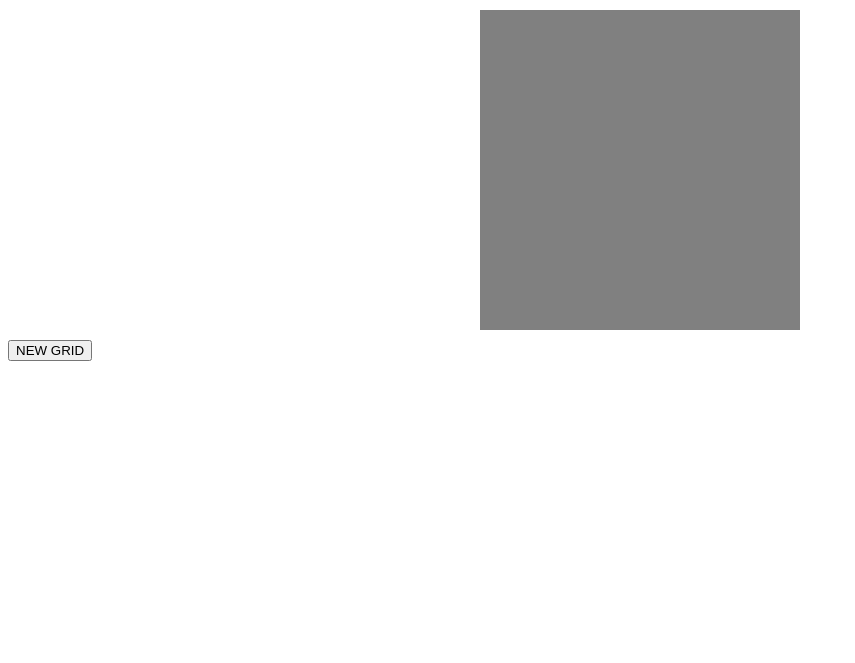
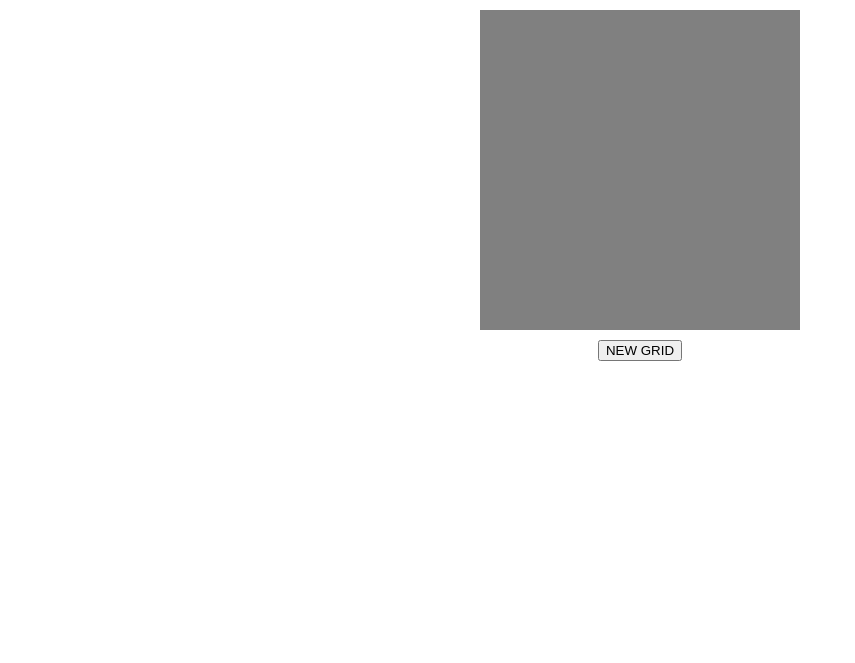
Before and after one commit to voodoowoodoo/etchasketch, a plain HTML site: page index.html in a window 1280 px wide. Shown: the whole page, without its empty margins (0-855 px from the left). Drawn offline with Linux system fonts and the light colour scheme.

Commit message:
styling and cleaning code

```diff
--- a/css/stylesheet.css
+++ b/css/stylesheet.css
@@ -9,3 +9,11 @@
 	float: left;
 
 }
+
+#newGrid {
+	width: 320px;
+	height: 320px;
+	margin: 10px auto;
+	text-align: center;
+
+}
--- a/index.html
+++ b/index.html
@@ -17,7 +17,9 @@
 
 	</div>
 
-	<button type="button" onclick="gridPrompt();">NEW GRID</button>
+	<div id="newGrid">
+		<button type="button" onclick="gridPrompt();">NEW GRID</button>
+	</div>
 
 </body>
 </html>
--- a/js/jquery.js
+++ b/js/jquery.js
@@ -1,10 +1,11 @@
+//Initial script sothat the user starts with a 16 x 16 sketchpad
 $(document).ready(function(){
 
 	defineGrid(16, 16);
 
 });
 
-//defines the paramaters of the grid divs, sothat they fit in the wrapper
+//defines the paramaters of the grid divs, so that they fit in the wrapper
 //the reason that count a surface are in here instead of drawgrid is beacuse of previous version not including a grid refresh button.
 function defineGrid(width, height){
 
```
